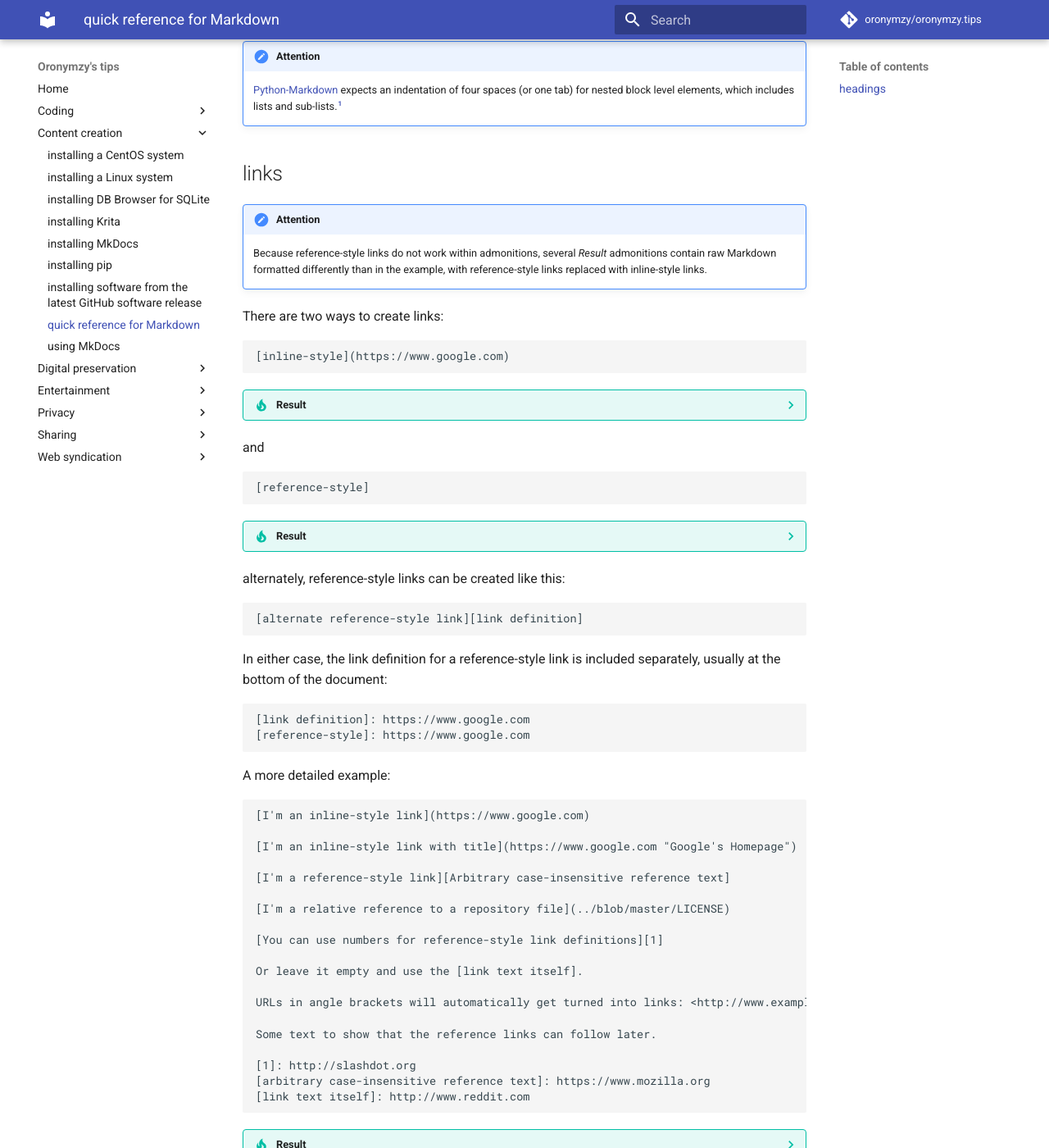
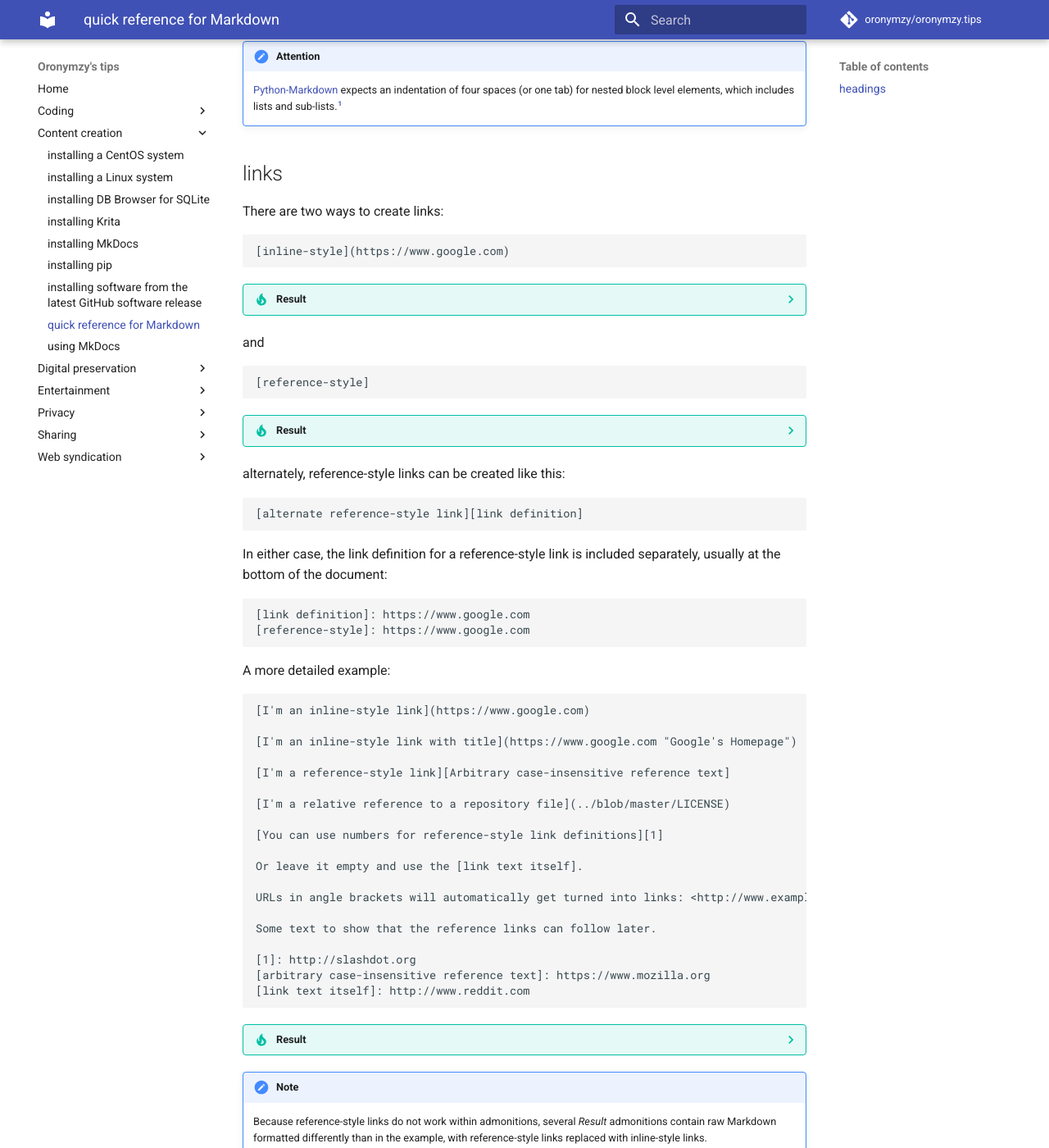
Before and after one commit to oronymzy/tips, an MkDocs documentation site: the page built from docs/qrMkdwn.md, in a window 1280 px wide and 1400 px high, scrolled down 2414 px. Shown: the whole window at 82% size. Built offline with MkDocs 1.6.1 and Material for MkDocs 9.7.7, drawn with Linux system fonts in a browser that asks for light colours; comment, search, counter and statistics services are not loaded; part of the change alters nothing that is shown.

Commit message:
Move admonition, change admonition type

````diff
--- a/docs/qrMkdwn.md
+++ b/docs/qrMkdwn.md
@@ -104,10 +104,6 @@ Strikethrough uses two tildes. ~~Scratch this.~~
 
 ## links {: #links }
 
-!!! attention
-
-    Because reference-style links do not work within admonitions, several *Result* admonitions contain raw Markdown formatted differently than in the example, with reference-style links replaced with inline-style links.
-
 There are two ways to create links:
 
 ```
@@ -174,6 +170,10 @@ Some text to show that the reference links can follow later.
     URLs in angle brackets will automatically get turned into links: <http://www.example.com>
 
     Some text to show that the reference links can follow later.
+
+!!! note
+
+    Because reference-style links do not work within admonitions, several *Result* admonitions contain raw Markdown formatted differently than in the example, with reference-style links replaced with inline-style links.
 
 ## images {: #images }
 
````
